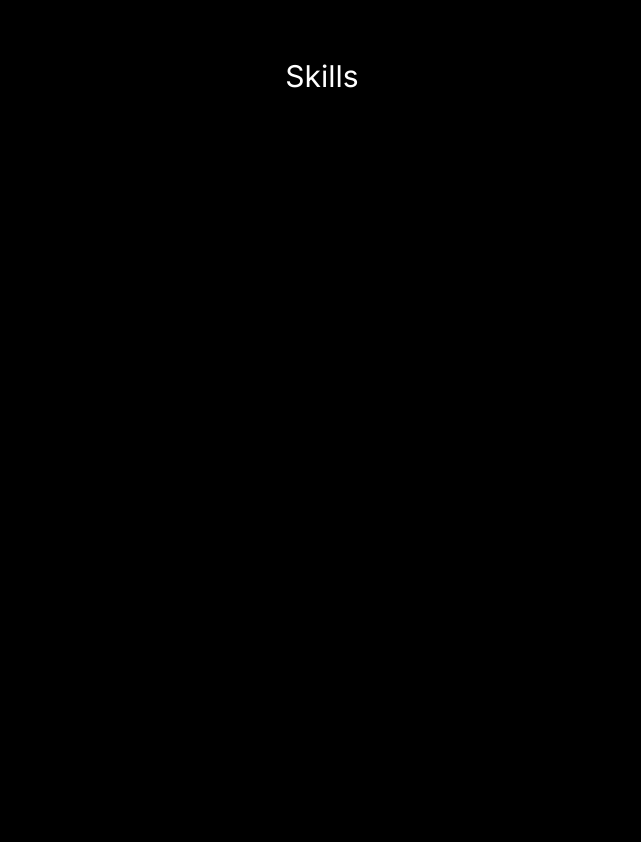
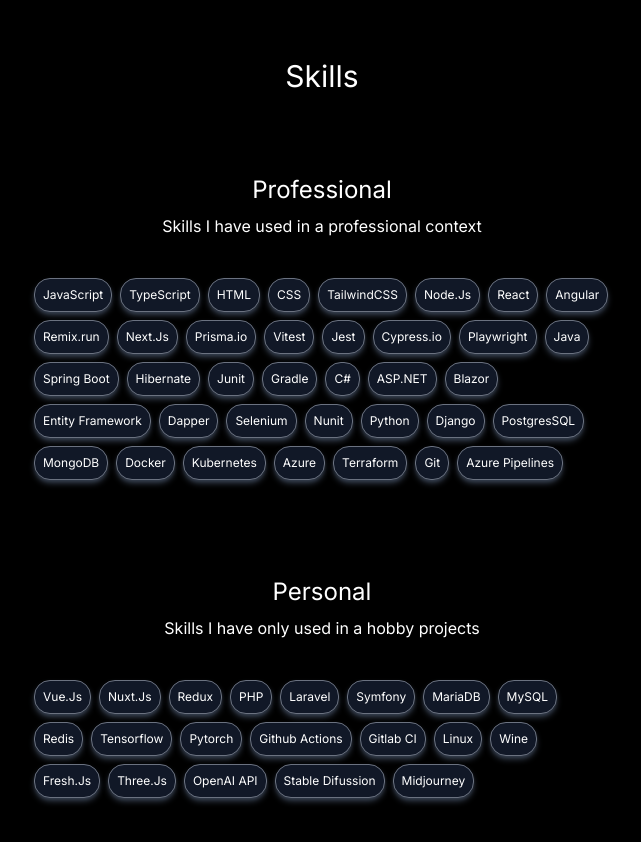
Before and after one commit to Clodolt/clodolt-dev, a Next.js app: page / in a window 1280 px wide. Shown: the part 1660-2502 px from the top of the page, without its empty margins (318-959 px from the left). Before the commit the page ends 2020 px from the top, so only its background shows below. Built offline with nearby package versions, Linux system fonts and the light colour scheme.

Commit message:
add skills section

```diff
--- a/src/app/navigation.tsx
+++ /dev/null
@@ -1,13 +0,0 @@
-'use client'
-import Image from 'next/image'
-import React, { useEffect, useState } from 'react';
-import Intro from './introduction';
-
-
-export default function NavBar() {
-  return(
-    <nav className="flex flex-row justify-between items-center">
-        <button className="text-2xl font-bold">Clodolt</button>
-    </nav>
-  )
-}
--- a/src/app/page.tsx
+++ b/src/app/page.tsx
@@ -2,6 +2,8 @@
 import React, { useEffect, useState } from "react";
 import Intro from "./introduction";
 import Interest from "./interest";
+import ProfessionalSkills from "./professional-skills";
+import PersonalSkills from "./personal-skills";
 
 export default function Home() {
   return (
@@ -26,6 +28,22 @@
         </div>
         <div className="w-full mb-64">
           <p className="text-center text-3xl my-10">Skills</p>
+          <div className="flex justify-center flex-wrap gap-14">
+            <div>
+              <p className="text-center text-2xl mt-10 mb-2">Professional</p>
+              <p className="text-center mb-10">
+                Skills I have used in a professional context
+              </p>
+              <ProfessionalSkills />
+            </div>
+            <div>
+              <p className="text-center text-2xl mt-10 mb-2">Personal</p>
+              <p className="text-center mb-10">
+                Skills I have only used in a hobby projects
+              </p>
+              <PersonalSkills />
+            </div>
+          </div>
         </div>
       </div>
     </div>
--- /dev/null
+++ b/src/app/personal-skills.tsx
@@ -0,0 +1,37 @@
+'use client'
+import React, { useEffect, useState } from 'react';
+import SkillBadge from './skill-badge';
+
+const skills = [
+    "Vue.Js",
+    "Nuxt.Js",
+    "Redux",
+    "PHP",
+    "Laravel",
+    "Symfony",
+    "MariaDB",
+    "MySQL",
+    "Redis",
+    "Tensorflow",
+    "Pytorch",
+    "Github Actions",
+    "Gitlab CI",
+    "Linux",
+    "Wine",
+    "Fresh.Js",
+    "Three.Js",
+    "OpenAI API",
+    "Stable Difussion",
+    "Midjourney"
+];
+
+export default function PersonalSkills() {
+  return(
+    <div className="flex flex-wrap gap-2 max-w-xl">
+        {skills.map((skill) => (
+            <SkillBadge key={skill} name={skill} />
+        ))}
+
+    </div>
+  )
+}
--- /dev/null
+++ b/src/app/professional-skills.tsx
@@ -0,0 +1,54 @@
+'use client'
+import React, { useEffect, useState } from 'react';
+import SkillBadge from './skill-badge';
+
+const skills = [
+    "JavaScript",
+    "TypeScript",
+    "HTML",
+    "CSS",
+    "TailwindCSS",
+    "Node.Js",
+    "React",
+    "Angular",
+    "Remix.run",
+    "Next.Js",
+    "Prisma.io",
+    "Vitest",
+    "Jest",
+    "Cypress.io",
+    "Playwright",
+    "Java",
+    "Spring Boot",
+    "Hibernate",
+    "Junit",
+    "Gradle",
+    "C#",
+    "ASP.NET",
+    "Blazor",
+    "Entity Framework",
+    "Dapper",
+    "Selenium",
+    "Nunit",
+    "Python",
+    "Django",
+    "PostgresSQL",
+    "MongoDB",
+    "Docker",
+    "Kubernetes",
+    "Azure",
+    "Terraform",
+    "Git",
+    "Azure Pipelines",
+];
+
+export default function ProfessionalSkills() {
+  return(
+    <div className="flex flex-wrap gap-2 max-w-xl">
+        {skills.map((skill) => (
+            <SkillBadge key={skill} name={skill} />
+        ))}
+
+    </div>
+  )
+}
--- /dev/null
+++ b/src/app/skill-badge.tsx
@@ -0,0 +1,14 @@
+'use client'
+import React, { useEffect, useState } from 'react';
+
+interface Props {
+    name: string;
+}
+
+export default function SkillBadge({ name }: Props) {
+  return(
+    <div className="inline-flex p-2 bg-gray-900 items-center justify-center rounded-2xl border border-gray-500 shadow-md shadow-gray-700 hover:bg-slate-50 hover:text-black">
+        <p className="text-xs">{name}</p>
+    </div>
+  )
+}
```
Also changed, not shown: src/app/experience.tsx (deleted).
